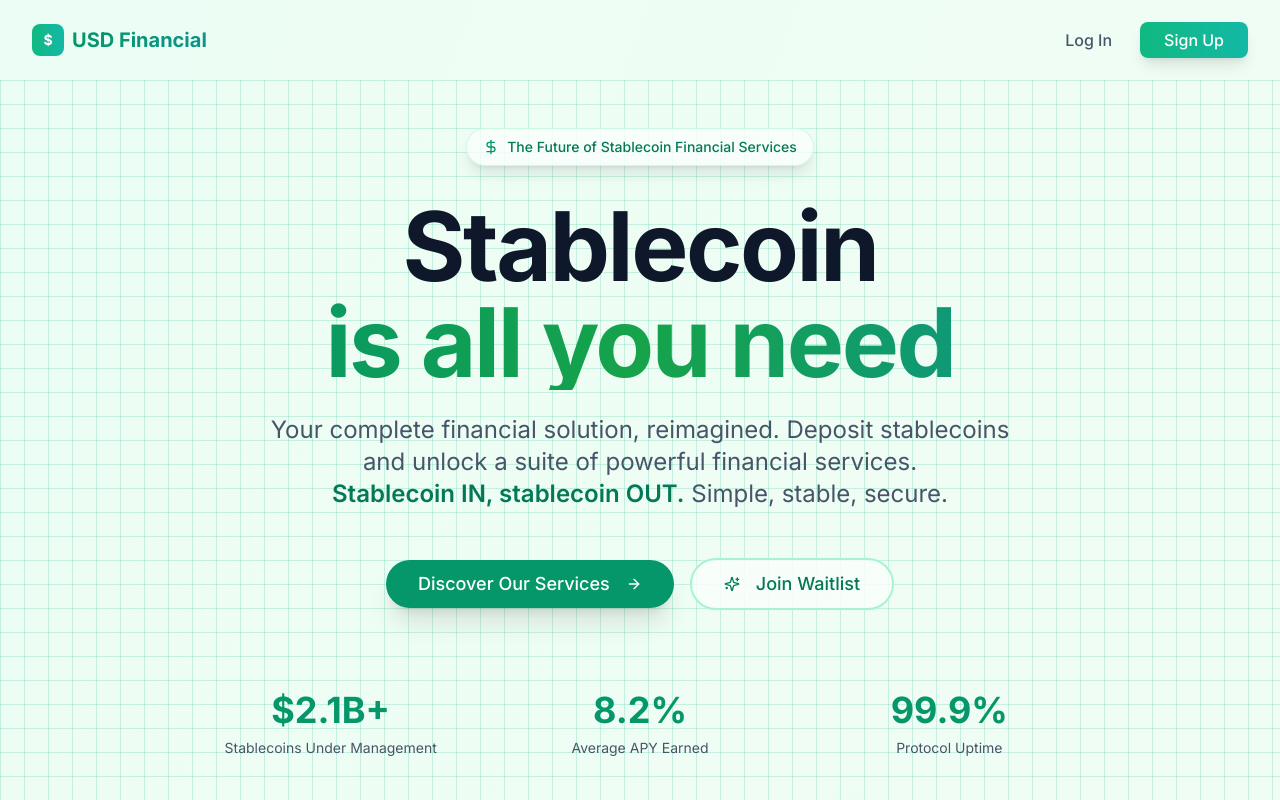
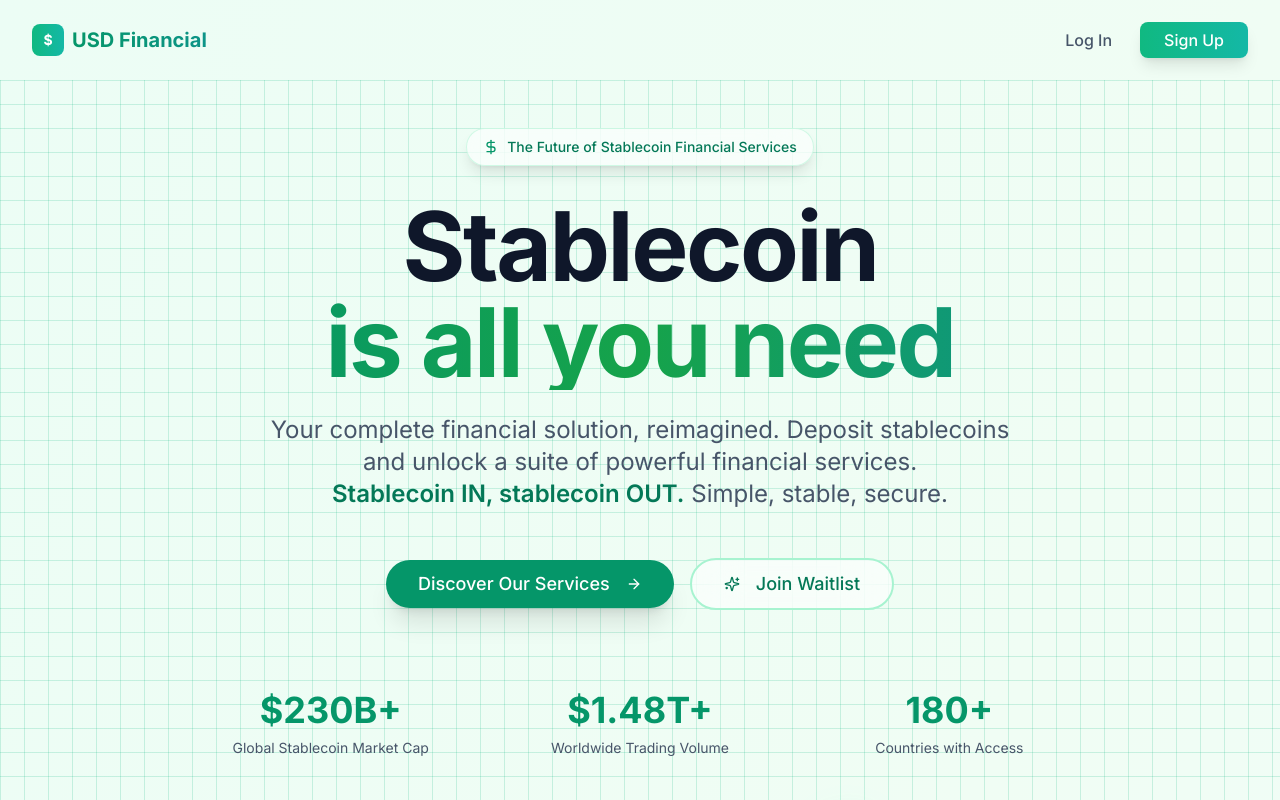
Before and after one commit to ethereumtf/financial, a Next.js app: page / in a window 1280 px wide. Shown: the top 800 px of the page. Built offline with nearby package versions, Linux system fonts and the light colour scheme.

Commit message:
Update landing page

```diff
--- a/src/app/page.tsx
+++ b/src/app/page.tsx
@@ -102,16 +102,16 @@ export default function LandingPage() {
             {/* Stats Section */}
             <div className="grid grid-cols-1 md:grid-cols-3 gap-8 mb-20">
               <div className="text-center">
-                <div className="text-3xl md:text-4xl font-bold text-emerald-600 mb-2">$2.1B+</div>
-                <div className="text-sm text-slate-600">Stablecoins Under Management</div>
+                <div className="text-3xl md:text-4xl font-bold text-emerald-600 mb-2">$230B+</div>
+                <div className="text-sm text-slate-600">Global Stablecoin Market Cap</div>
               </div>
               <div className="text-center">
-                <div className="text-3xl md:text-4xl font-bold text-emerald-600 mb-2">8.2%</div>
-                <div className="text-sm text-slate-600">Average APY Earned</div>
+                <div className="text-3xl md:text-4xl font-bold text-emerald-600 mb-2">$1.48T+</div>
+                <div className="text-sm text-slate-600">Worldwide Trading Volume</div>
               </div>
               <div className="text-center">
-                <div className="text-3xl md:text-4xl font-bold text-emerald-600 mb-2">99.9%</div>
-                <div className="text-sm text-slate-600">Protocol Uptime</div>
+                <div className="text-3xl md:text-4xl font-bold text-emerald-600 mb-2">180+</div>
+                <div className="text-sm text-slate-600">Countries with Access</div>
               </div>
             </div>
           </div>
```
